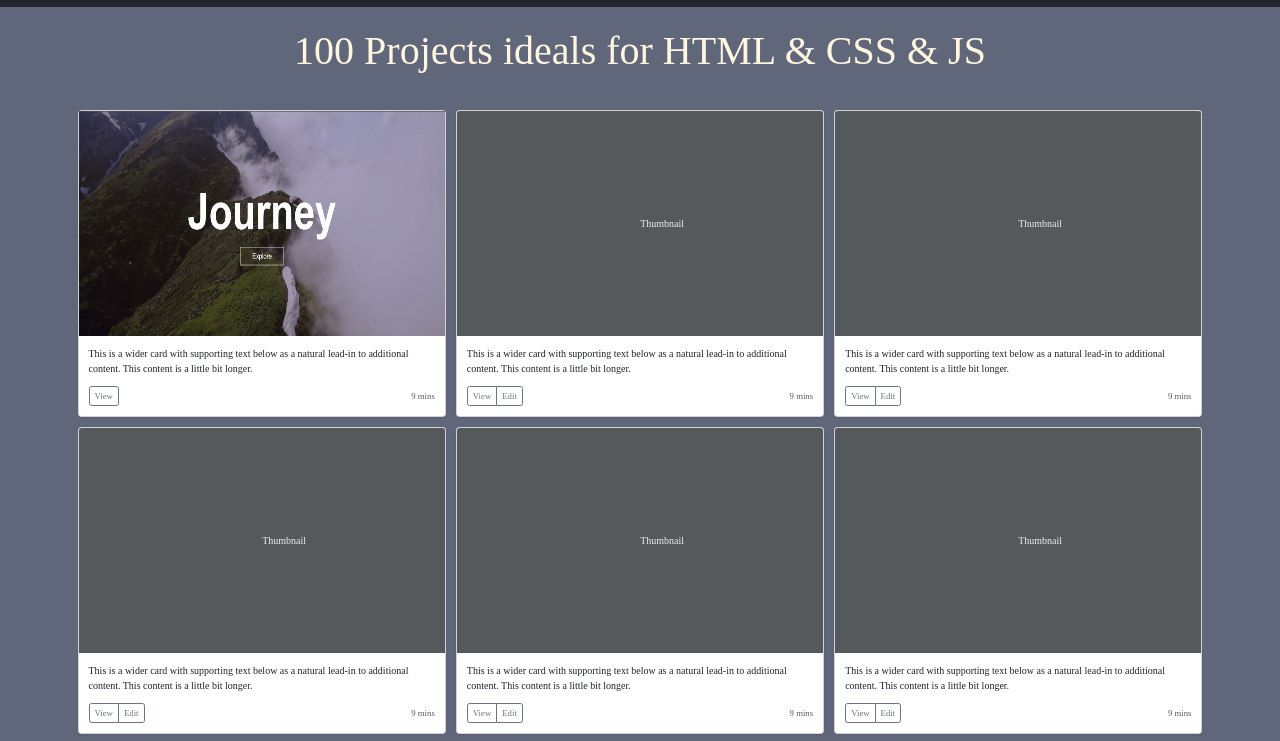
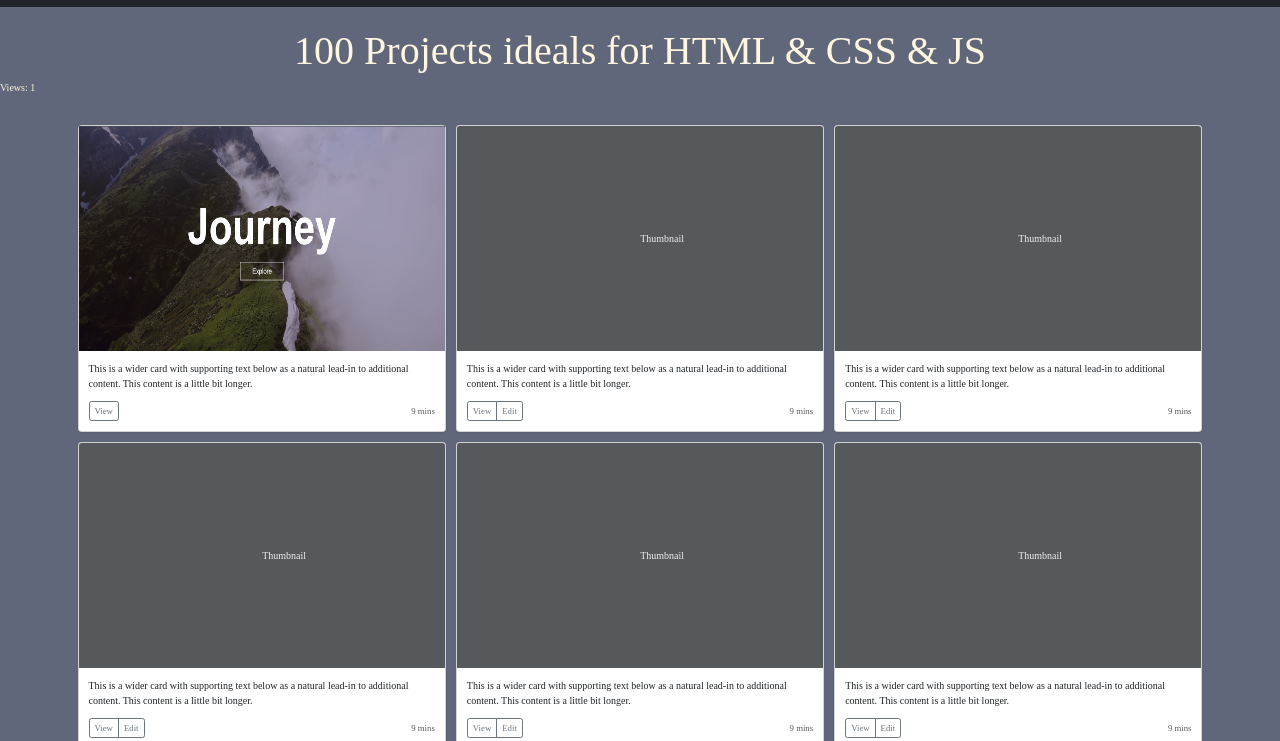
Before and after one commit to LocS3R/Learn-HTML-CSS-JS-100-ideas, a plain HTML site: page index.html in a window 1280 px wide. Shown: the part 53-794 px from the top of the page. Drawn offline with nearby package versions, Linux system fonts and the light colour scheme; a web font is replaced by a local one.

Commit message:
add count viewer visted

```diff
--- a/index.html
+++ b/index.html
@@ -12,6 +12,7 @@
     <link rel="stylesheet" href="./assets/css/base.css" />
     <link rel="stylesheet" href="./assets/css/main.css" />
     <title>HTML - CSS - JS - 100 Projects</title>
+    <!-- Google tag (gtag.js) -->
   </head>
   <body>
     <header class="p-3 bg-dark text-white">
@@ -30,6 +31,8 @@
     </header>
     <div class="main-content">
       <h1 class="title">100 Projects ideals for HTML & CSS & JS</h1>
+      Views: <span id="luotxem">0</span>
+
       <div class="album py-5">
         <div class="container">
           <div class="row row-cols-1 row-cols-sm-2 row-cols-md-3 g-3">
@@ -442,6 +445,48 @@
         </div>
       </div>
     </div>
+    <script>
+      // Function to set a cookie
+      function setCookie(name, value, days) {
+        const expires = new Date(
+          Date.now() + days * 24 * 60 * 60 * 1000
+        ).toUTCString();
+        document.cookie = `${name}=${value}; expires=${expires}; path=/`;
+      }
+
+      // Function to get a cookie value by name
+      function getCookie(name) {
+        const cookies = document.cookie.split("; ");
+        for (const cookie of cookies) {
+          const [cookieName, cookieValue] = cookie.split("=");
+          if (cookieName === name) {
+            return cookieValue;
+          }
+        }
+        return null;
+      }
+      function resetVisit() {
+        setCookie("visitCount", 0, 2); // Reset visitCount to 0 and set the cookie to expire in 30 days
+        console.log("Visit count has been reset.");
+      }
+      // Function to increment visit count and display
+
+      function countVisit() {
+        var res = document.getSelection("p .luotxem");
+        const visitCount = getCookie("visitCount") || 0;
+        const newVisitCount = parseInt(visitCount) + 1;
+        setCookie("visitCount", newVisitCount, 30); // Cookie expires in 30 days
+        const luotxemSpan = document.getElementById("luotxem");
+        if (luotxemSpan) {
+          luotxemSpan.textContent = newVisitCount;
+        }
+        console.log(`Welcome! This is your ${newVisitCount} visit.`);
+      }
+
+      // Call countVisit when the page loads
+      countVisit();
+      // resetVisit();
+    </script>
     <script
       src="https://cdn.jsdelivr.net/npm/bootstrap@5.3.1/dist/js/bootstrap.bundle.min.js"
       integrity="sha384-HwwvtgBNo3bZJJLYd8oVXjrBZt8cqVSpeBNS5n7C8IVInixGAoxmnlMuBnhbgrkm"
```
